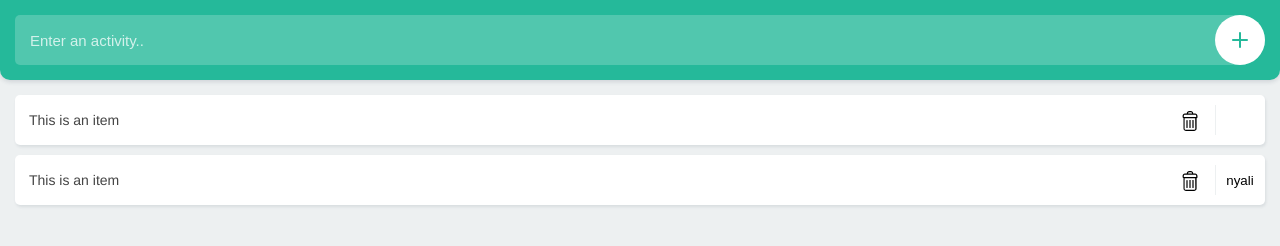
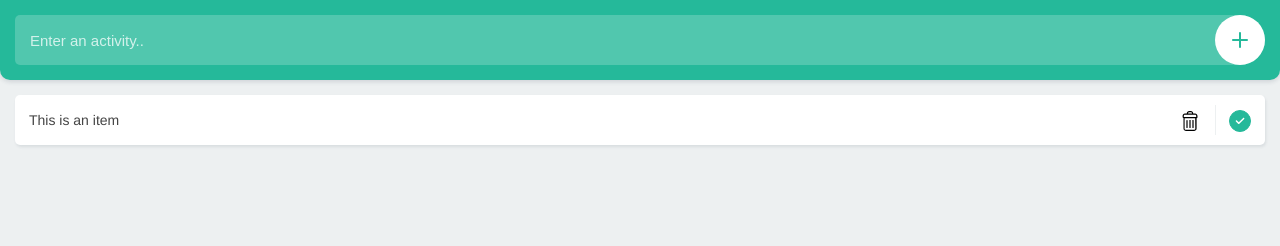
Before and after one commit to khemoo/todolist, a plain HTML site: page app/index.html in a window 1280 px wide. Drawn offline with Linux system fonts and the light colour scheme.

Commit message:
- Added svg to complete button

```diff
--- a/app/index.html
+++ b/app/index.html
@@ -31,25 +31,17 @@
 
         <!--Uncompleted Tasks-->
 
-        <ul class="todo">
+        <ul class="todo" id="completed">
+            <!--Ha levesszuk es feltesszuk a "completed" id-t akkor a "complete" classben a button svgje fog valtozni a megfelelore, makepp marad a defaulton.-->
             <li>
                 This is an item
                 <div class="buttons">
                     <button class="remove">
-                        <svg version="1.1" id="noFill" xmlns="http://www.w3.org/2000/svg" xmlns:xlink="http://www.w3.org/1999/xlink" x="0px" y="0px" viewBox="0 0 22 22" style="enable-background:new 0 0 22 22;" xml:space="preserve"><rect class="noFill" width="22" height="22"/><g><g><path class="fill" d="M16.1,3.6h-1.9V3.3c0-1.3-1-2.3-2.3-2.3h-1.7C8.9,1,7.8,2,7.8,3.3v0.2H5.9c-1.3,0-2.3,1-2.3,2.3v1.3c0,0.5,0.4,0.9,0.9,1v10.5c0,1.3,1,2.3,2.3,2.3h8.5c1.3,0,2.3-1,2.3-2.3V8.2c0.5-0.1,0.9-0.5,0.9-1V5.9C18.4,4.6,17.4,3.6,16.1,3.6z M9.1,3.3c0-0.6,0.5-1.1,1.1-1.1h1.7c0.6,0,1.1,0.5,1.1,1.1v0.2H9.1V3.3z M16.3,18.7c0,0.6-0.5,1.1-1.1,1.1H6.7c-0.6,0-1.1-0.5-1.1-1.1V8.2h10.6L16.3,18.7L16.3,18.7z M17.2,7H4.8V5.9c0-0.6,0.5-1.1,1.1-1.1h10.2c0.6,0,1.1,0.5,1.1,1.1V7z"/></g><g><g><path class="fill" d="M11,18c-0.4,0-0.6-0.3-0.6-0.6v-6.8c0-0.4,0.3-0.6,0.6-0.6s0.6,0.3,0.6,0.6v6.8C11.6,17.7,11.4,18,11,18z"/></g><g><path class="fill" d="M8,18c-0.4,0-0.6-0.3-0.6-0.6v-6.8C7.4,10.2,7.7,10,8,10c0.4,0,0.6,0.3,0.6,0.6v6.8C8.7,17.7,8.4,18,8,18z"/></g><g><path class="fill" d="M14,18c-0.4,0-0.6-0.3-0.6-0.6v-6.8c0-0.4,0.3-0.6,0.6-0.6c0.4,0,0.6,0.3,0.6,0.6v6.8C14.6,17.7,14.3,18,14,18z"/></g></g></g></svg>
+                        <svg version="1.1" xmlns="http://www.w3.org/2000/svg" xmlns:xlink="http://www.w3.org/1999/xlink" x="0px" y="0px" viewBox="0 0 22 22" style="enable-background:new 0 0 22 22;" xml:space="preserve"><rect class="noFill" width="22" height="22"/><g><g><path class="fill" d="M16.1,3.6h-1.9V3.3c0-1.3-1-2.3-2.3-2.3h-1.7C8.9,1,7.8,2,7.8,3.3v0.2H5.9c-1.3,0-2.3,1-2.3,2.3v1.3c0,0.5,0.4,0.9,0.9,1v10.5c0,1.3,1,2.3,2.3,2.3h8.5c1.3,0,2.3-1,2.3-2.3V8.2c0.5-0.1,0.9-0.5,0.9-1V5.9C18.4,4.6,17.4,3.6,16.1,3.6z M9.1,3.3c0-0.6,0.5-1.1,1.1-1.1h1.7c0.6,0,1.1,0.5,1.1,1.1v0.2H9.1V3.3z M16.3,18.7c0,0.6-0.5,1.1-1.1,1.1H6.7c-0.6,0-1.1-0.5-1.1-1.1V8.2h10.6L16.3,18.7L16.3,18.7z M17.2,7H4.8V5.9c0-0.6,0.5-1.1,1.1-1.1h10.2c0.6,0,1.1,0.5,1.1,1.1V7z"/></g><g><g><path class="fill" d="M11,18c-0.4,0-0.6-0.3-0.6-0.6v-6.8c0-0.4,0.3-0.6,0.6-0.6s0.6,0.3,0.6,0.6v6.8C11.6,17.7,11.4,18,11,18z"/></g><g><path class="fill" d="M8,18c-0.4,0-0.6-0.3-0.6-0.6v-6.8C7.4,10.2,7.7,10,8,10c0.4,0,0.6,0.3,0.6,0.6v6.8C8.7,17.7,8.4,18,8,18z"/></g><g><path class="fill" d="M14,18c-0.4,0-0.6-0.3-0.6-0.6v-6.8c0-0.4,0.3-0.6,0.6-0.6c0.4,0,0.6,0.3,0.6,0.6v6.8C14.6,17.7,14.3,18,14,18z"/></g></g></g></svg>
                     </button>
                     <button class="complete">
-                        <svg version="1.1" id="noFill" xmlns="http://www.w3.org/2000/svg" xmlns:xlink="http://www.w3.org/1999/xlink" x="0px" y="0px" viewBox="0 0 22 22" style="enable-background:new 0 0 22 22;" xml:space="preserve"><rect y="0" class="noFill" width="22" height="22"/><g><path class="noFill" d="M9.7,14.4L9.7,14.4c-0.2,0-0.4-0.1-0.5-0.2l-2.7-2.7c-0.3-0.3-0.3-0.8,0-1.1s0.8-0.3,1.1,0l2.1,2.1l4.8-4.8c0.3-0.3,0.8-0.3,1.1,0s0.3,0.8,0,1.1l-5.3,5.3C10.1,14.3,9.9,14.4,9.7,14.4z"/></g></svg>
+                        <svg version="1.1" xmlns="http://www.w3.org/2000/svg" xmlns:xlink="http://www.w3.org/1999/xlink" x="0px" y="0px" viewBox="0 0 22 22" style="enable-background:new 0 0 22 22;" xml:space="preserve"><rect y="0" class="noFill" width="22" height="22"/><g><path class="fill" d="M9.7,14.4L9.7,14.4c-0.2,0-0.4-0.1-0.5-0.2l-2.7-2.7c-0.3-0.3-0.3-0.8,0-1.1s0.8-0.3,1.1,0l2.1,2.1l4.8-4.8c0.3-0.3,0.8-0.3,1.1,0s0.3,0.8,0,1.1l-5.3,5.3C10.1,14.3,9.9,14.4,9.7,14.4z"/></g></svg>
                     </button>
-                </div>
-            </li>
-            <li>
-                This is an item
-                <div class="buttons">
-                    <button class="remove">
-                        <svg version="1.1" id="noFill" xmlns="http://www.w3.org/2000/svg" xmlns:xlink="http://www.w3.org/1999/xlink" x="0px" y="0px" viewBox="0 0 22 22" style="enable-background:new 0 0 22 22;" xml:space="preserve"><rect class="noFill" width="22" height="22"/><g><g><path class="fill" d="M16.1,3.6h-1.9V3.3c0-1.3-1-2.3-2.3-2.3h-1.7C8.9,1,7.8,2,7.8,3.3v0.2H5.9c-1.3,0-2.3,1-2.3,2.3v1.3c0,0.5,0.4,0.9,0.9,1v10.5c0,1.3,1,2.3,2.3,2.3h8.5c1.3,0,2.3-1,2.3-2.3V8.2c0.5-0.1,0.9-0.5,0.9-1V5.9C18.4,4.6,17.4,3.6,16.1,3.6z M9.1,3.3c0-0.6,0.5-1.1,1.1-1.1h1.7c0.6,0,1.1,0.5,1.1,1.1v0.2H9.1V3.3z M16.3,18.7c0,0.6-0.5,1.1-1.1,1.1H6.7c-0.6,0-1.1-0.5-1.1-1.1V8.2h10.6L16.3,18.7L16.3,18.7z M17.2,7H4.8V5.9c0-0.6,0.5-1.1,1.1-1.1h10.2c0.6,0,1.1,0.5,1.1,1.1V7z"/></g><g><g><path class="fill" d="M11,18c-0.4,0-0.6-0.3-0.6-0.6v-6.8c0-0.4,0.3-0.6,0.6-0.6s0.6,0.3,0.6,0.6v6.8C11.6,17.7,11.4,18,11,18z"/></g><g><path class="fill" d="M8,18c-0.4,0-0.6-0.3-0.6-0.6v-6.8C7.4,10.2,7.7,10,8,10c0.4,0,0.6,0.3,0.6,0.6v6.8C8.7,17.7,8.4,18,8,18z"/></g><g><path class="fill" d="M14,18c-0.4,0-0.6-0.3-0.6-0.6v-6.8c0-0.4,0.3-0.6,0.6-0.6c0.4,0,0.6,0.3,0.6,0.6v6.8C14.6,17.7,14.3,18,14,18z"/></g></g></g></svg>
-                    </button>
-                    <button class="complete">nyali</button>
                 </div>
             </li>
         </ul>
--- a/app/resources/css/style.css
+++ b/app/resources/css/style.css
@@ -166,6 +166,22 @@ ul.todo li .buttons button svg {
 
 
 ul.todo li .buttons button.remove svg.fill {
-    fill: #c0cecb;
+    fill: #fff;
+}
 
+
+ul.todo li .buttons button.complete svg {
+    border-radius: 11px;
+    border: 1.5px solid #25b99a;
 }
+
+
+ul.todo#completed li .buttons button.complete svg {
+    background: #25b99a;
+    /*border: 0;*/
+}
+
+
+ul.todo#completed li .buttons button.complete svg .fill {
+    fill: #fff;
+}
```
Also changed, not shown: icons/done_icon.svg.
